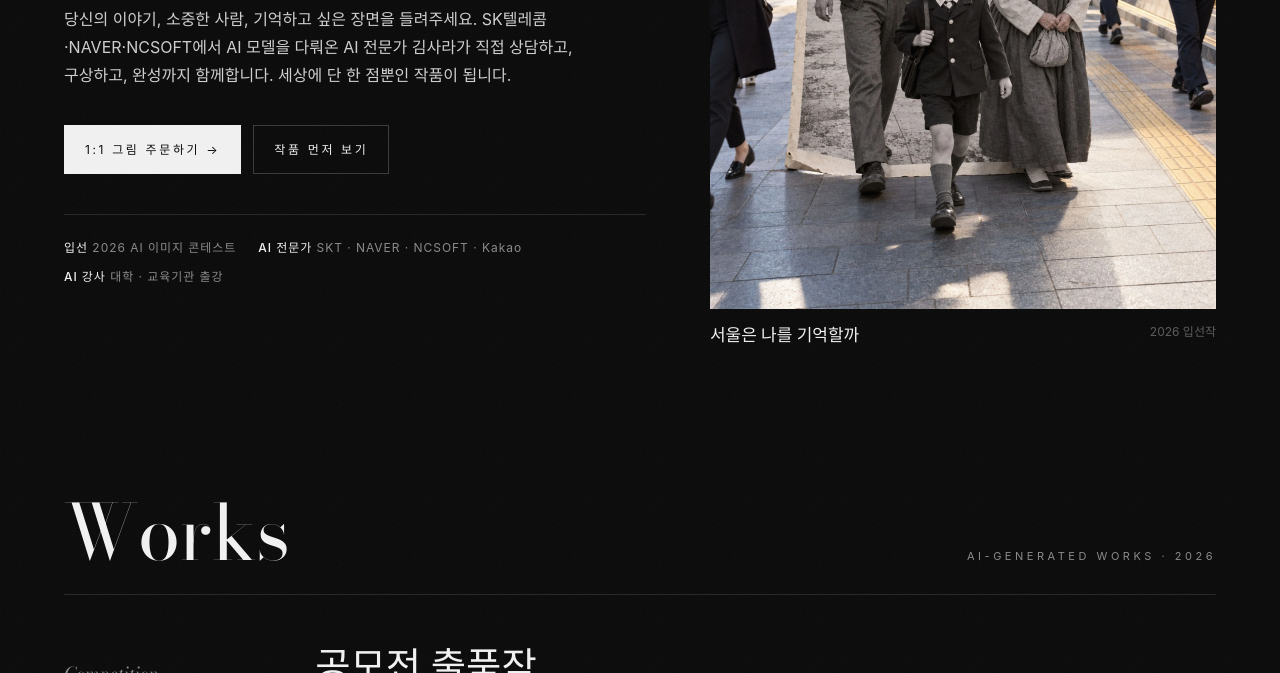
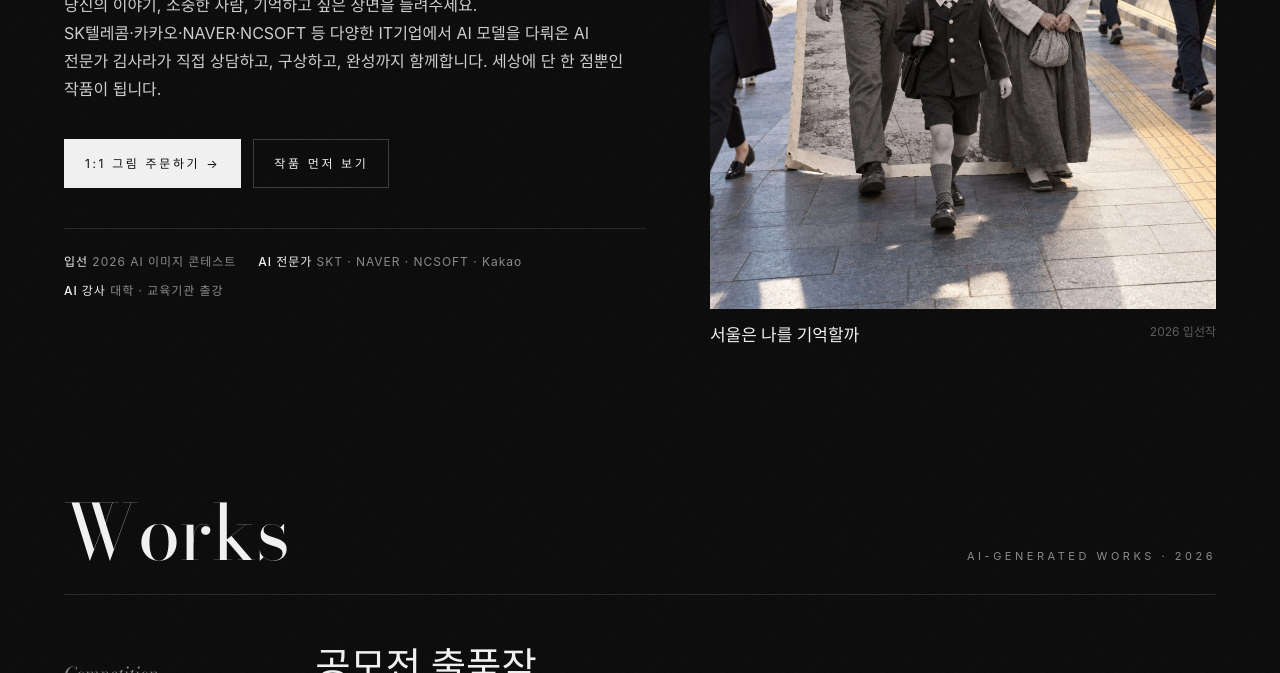
Before and after one commit to sarazzang/thesarakims, a plain HTML site: page gallery/index.html in a window 1280 px wide. Shown: the part 427-1100 px from the top of the page. Drawn offline with nearby package versions, Linux system fonts and the light colour scheme; a web font is replaced by a local one.

Commit message:
갤러리 소개 문구 수정
Co-Authored-By: Claude Opus 5.5 <noreply@anthropic.com>
Claude-Session: https://claude.ai/code/session_01NhVVyAhagXmkxEeecJ3EWi

```diff
--- a/gallery/index.html
+++ b/gallery/index.html
@@ -223,7 +223,7 @@ footer{display:flex;justify-content:space-between;gap:16px;padding:26px var(--pa
     <span class="award">2026 AI 이미지 콘테스트 입선 · 사단법인 한국사진작가협회</span>
     <h1><span class="silver">Only <i>for</i> you.</span></h1>
     <p class="ko">당신만을 위한 단 하나의 그림을,<br>수상 경력의 AI 아티스트가 1:1로 그립니다.</p>
-    <p class="sub">당신의 이야기, 소중한 사람, 기억하고 싶은 장면을 들려주세요. SK텔레콤·NAVER·NCSOFT에서 AI 모델을 다뤄온 AI 전문가 김사라가 직접 상담하고, 구상하고, 완성까지 함께합니다. 세상에 단 한 점뿐인 작품이 됩니다.</p>
+    <p class="sub">당신의 이야기, 소중한 사람, 기억하고 싶은 장면을 들려주세요.<br>SK텔레콤·카카오·NAVER·NCSOFT 등 다양한 IT기업에서 AI 모델을 다뤄온 AI 전문가 김사라가 직접 상담하고, 구상하고, 완성까지 함께합니다. 세상에 단 한 점뿐인 작품이 됩니다.</p>
     <div class="btns">
       <a class="visit solid" href="#order">1:1 그림 주문하기 →</a>
       <a class="visit" href="#works">작품 먼저 보기</a>
```
